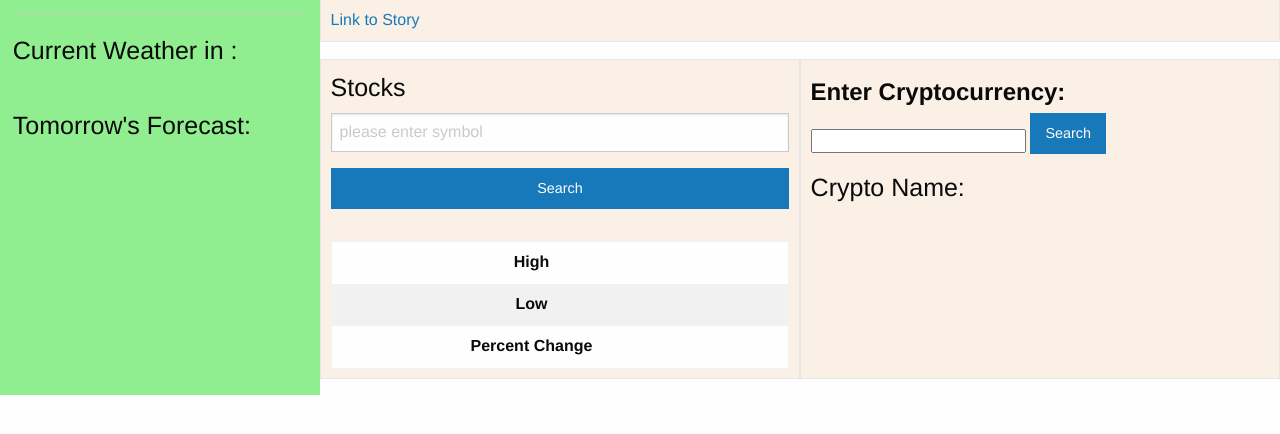
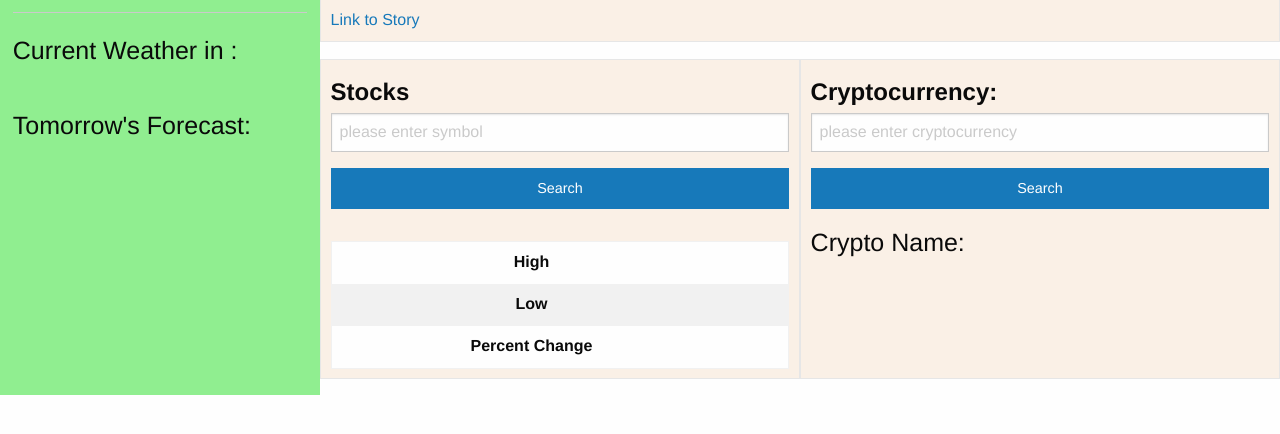
Before and after one commit to sammyk118/NewsFinance, a plain HTML site: page index.html in a window 1280 px wide. Shown: the part 192-626 px from the top of the page. Drawn offline with nearby package versions, Linux system fonts and the light colour scheme; no server answers.

Commit message:
actually better buttons and inputs

```diff
--- a/index.html
+++ b/index.html
@@ -84,7 +84,7 @@
             <div id="topRow" class="grid-x">
                 <!-- Create second card for Scores -->
                 <article id="stocks" class="card cell medium-6">
-                    <h4>Stocks</h4>
+                    <label>Stocks</label>
                     <input type='text' placeholder="please enter symbol" id='stock-input' />
                     <button id='search-stock' class='button'>Search</button>
                     <h4 id="stock-ticker"></h4>
@@ -112,11 +112,9 @@
                 <!-- Create fourth card for Cryptocurrency -->
                 <article id="crypto" class="card cell medium-6">
                     <!-- Create input form for the desired crypto -->
-                    <form>
-                        <label>Enter Cryptocurrency:</label>
-                        <input id="cryptoInput">
+                        <label>Cryptocurrency:</label>
+                        <input id="cryptoInput" type="text" placeholder="please enter cryptocurrency">
                         <button class="button" id="cryptoSearch">Search</button>
-                    </form>
 
 
                     <!-- Display the Crypto name and price -->
```
